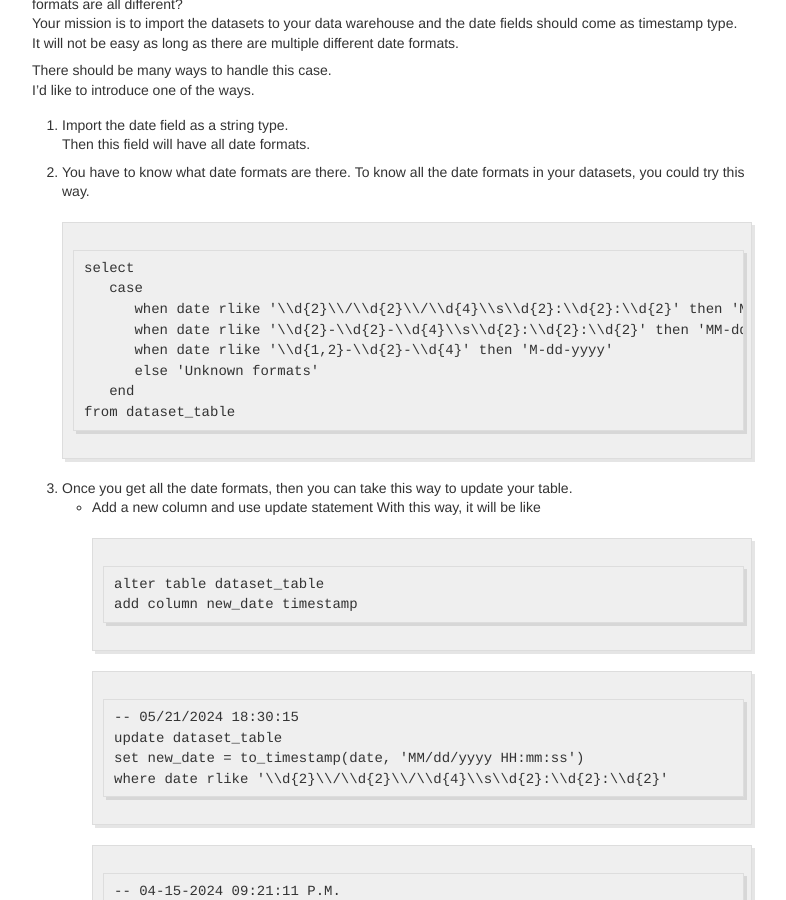
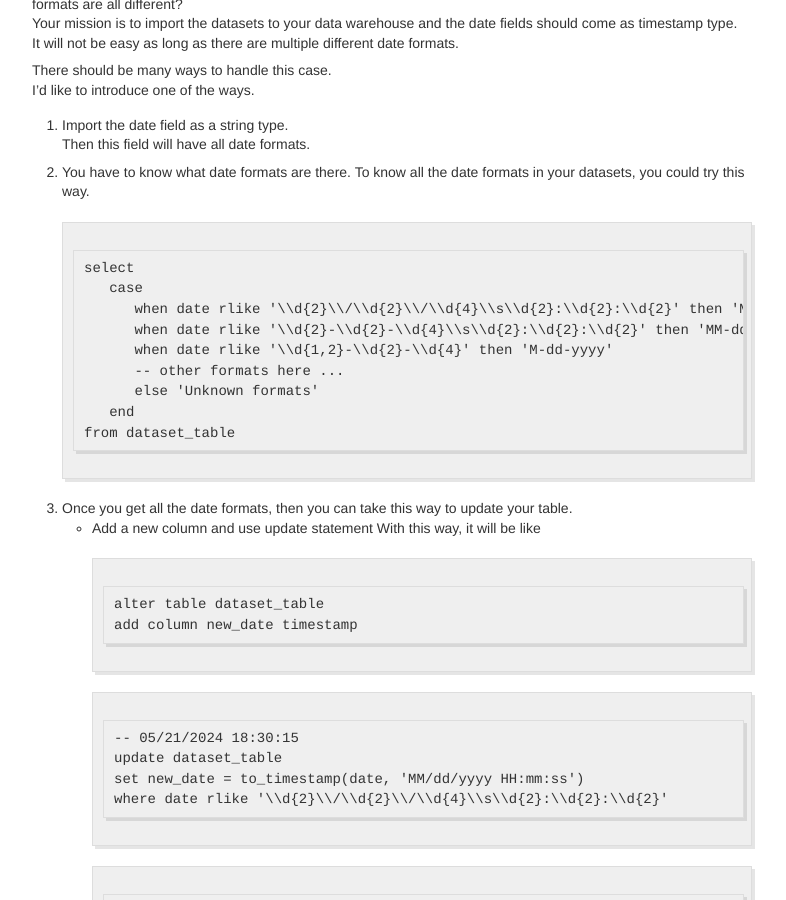
Before and after one commit to noahtjkim/noahtjkim.github.io, a Jekyll site: the page built from _posts/2024-07-31-Handling-Date-Format.md, in a window 1280 px wide and 900 px high, scrolled down 464 px. Shown: the whole window, without its empty margins (248-1034 px from the left). Built offline with Jekyll 4.4.1, drawn with Linux system fonts in a browser that asks for light colours.

Commit message:
Update 2024-07-31-Handling-Date-Format.md

```diff
--- a/_posts/2024-07-31-Handling-Date-Format.md
+++ b/_posts/2024-07-31-Handling-Date-Format.md
@@ -33,6 +33,7 @@ I'd like to introduce one of the ways.
          when date rlike '\\d{2}\\/\\d{2}\\/\\d{4}\\s\\d{2}:\\d{2}:\\d{2}' then 'MM/dd/yyyy HH:mm:ss'
          when date rlike '\\d{2}-\\d{2}-\\d{4}\\s\\d{2}:\\d{2}:\\d{2}' then 'MM-dd-yyyy HH:mm:ss'
          when date rlike '\\d{1,2}-\\d{2}-\\d{4}' then 'M-dd-yyyy'
+         -- other formats here ...
          else 'Unknown formats'
       end
    from dataset_table
```
